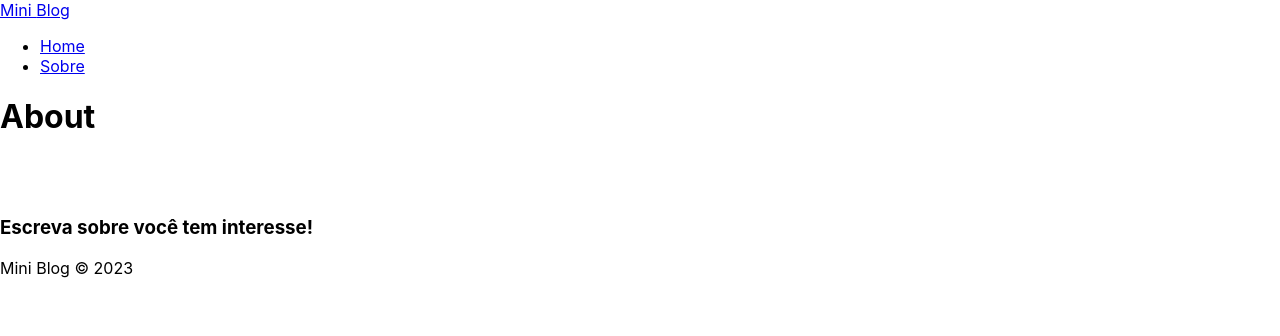
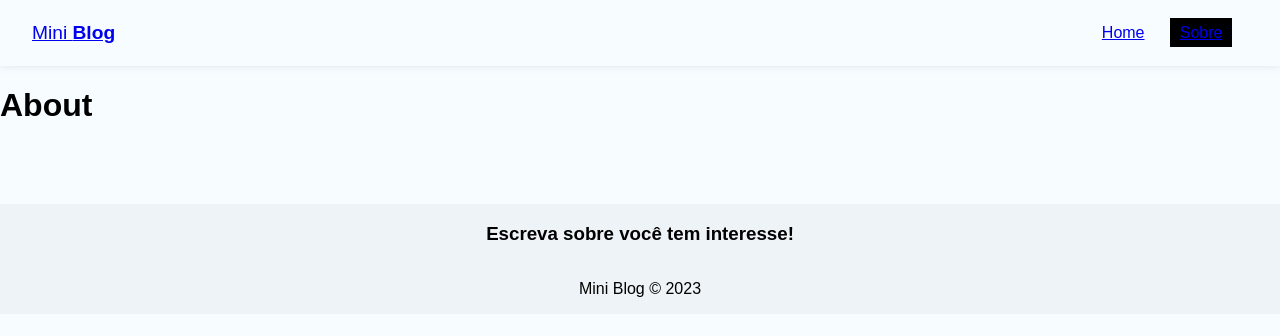
Before and after one commit to ferrariflaviaa/MiniBlog, a React (Create React App) app: page /about in a window 1280 px wide. Shown: the top 336 px of the page. Built offline with nearby package versions, Linux system fonts and the light colour scheme.

Commit message:
style: navbar and footer

```diff
--- a/src/components/Footer/index.js
+++ b/src/components/Footer/index.js
@@ -1,8 +1,9 @@
 import React from 'react'
+import styles from "./styles.module.css";
 
 export const Footer = () => {
   return (
-    <footer>
+    <footer className={styles.footer}>
       <h3>Escreva sobre você tem interesse!</h3>
       <p>Mini Blog &copy; 2023</p>
     </footer>
--- /dev/null
+++ b/src/components/Footer/styles.module.css
@@ -0,0 +1,8 @@
+.footer{
+  heigth: 250px;
+  display: flex;
+  flex-direction: column;
+  align-items: center;
+  justify-content: center;
+  background-color: #edf3f6;
+}
--- a/src/components/NavBar/index.js
+++ b/src/components/NavBar/index.js
@@ -1,19 +1,21 @@
 import React from 'react'
 import { NavLink } from 'react-router-dom'
+import styles from "./styles.module.css";
+
 export const NavBar = () => {
   return (
-    <nav>
-      <NavLink to='/'>
+    <nav className={styles.navbar}>
+      <NavLink to='/' className={styles.brand}>
         Mini <span>Blog</span>
       </NavLink>
-      <ul>
+      <ul className={styles.links_list}>
         <li>
-          <NavLink to='/'>
+          <NavLink to='/' className={({isActive})=> (isActive ? styles.active : "")}>
             Home
           </NavLink>
         </li>
         <li>
-          <NavLink to='/about'>
+          <NavLink to='/about' className={({isActive})=> (isActive ? styles.active : "")}>
             Sobre
           </NavLink></li>
       </ul>
--- /dev/null
+++ b/src/components/NavBar/styles.module.css
@@ -0,0 +1,34 @@
+.navbar{
+  display: flex;
+  box-shadow: rgba(0, 0, 0, 0.15) 0px -2px 10px 0px;
+  justify-content: space-between;
+  align-items: center;
+  padding: 0.5em 2em;
+}
+
+.brand{
+  font-size:1.2em;
+}
+
+.brand span{
+  font-weight: 900;
+  text-transform: upppercase;
+}
+
+.links_list{
+  display: flex;
+  list-style: none;
+}
+
+.links_list li{
+  margin-right: 1em;
+}
+
+.links_list li a {
+  padding: 0.4em 0.6em;
+}
+
+.active{
+  background-color: #000;
+  color:fff;
+}
--- a/src/index.css
+++ b/src/index.css
@@ -1,13 +1,6 @@
 body {
+  background-color: #f6fcff;
+  padding: 0;
   margin: 0;
-  font-family: -apple-system, BlinkMacSystemFont, 'Segoe UI', 'Roboto', 'Oxygen',
-    'Ubuntu', 'Cantarell', 'Fira Sans', 'Droid Sans', 'Helvetica Neue',
-    sans-serif;
-  -webkit-font-smoothing: antialiased;
-  -moz-osx-font-smoothing: grayscale;
+  font-family: "Montserrat", sans-serif;
 }
-
-code {
-  font-family: source-code-pro, Menlo, Monaco, Consolas, 'Courier New',
-    monospace;
-}
```
Also changed, not shown: src/components/Footer/styles.js (deleted), src/components/NavBar/styles.js (deleted).
